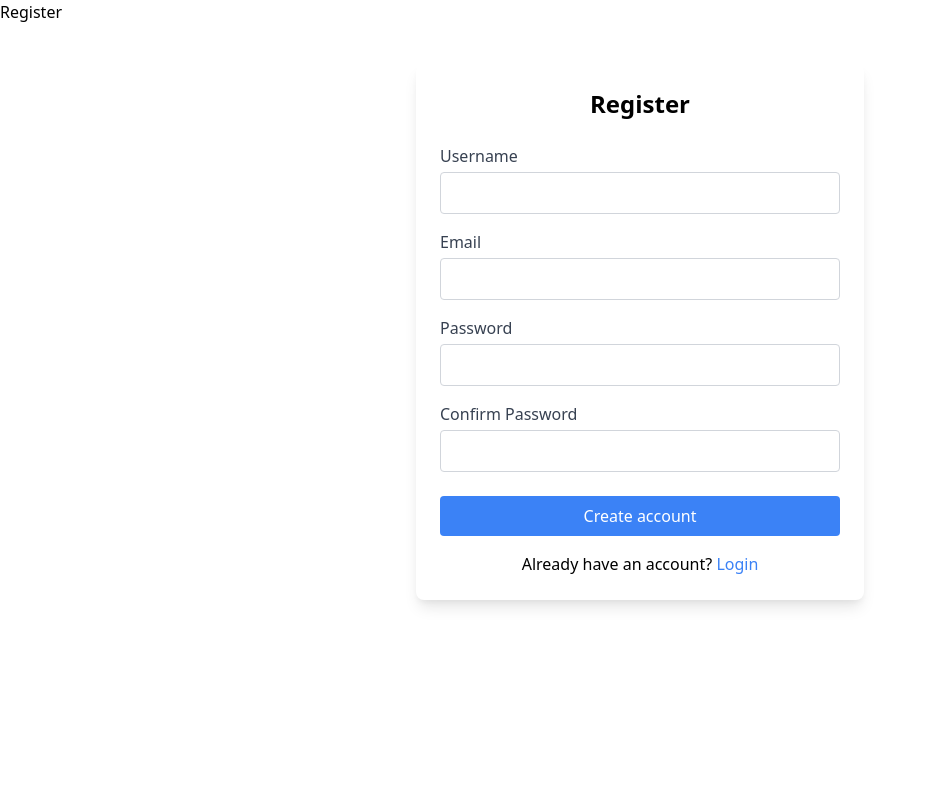
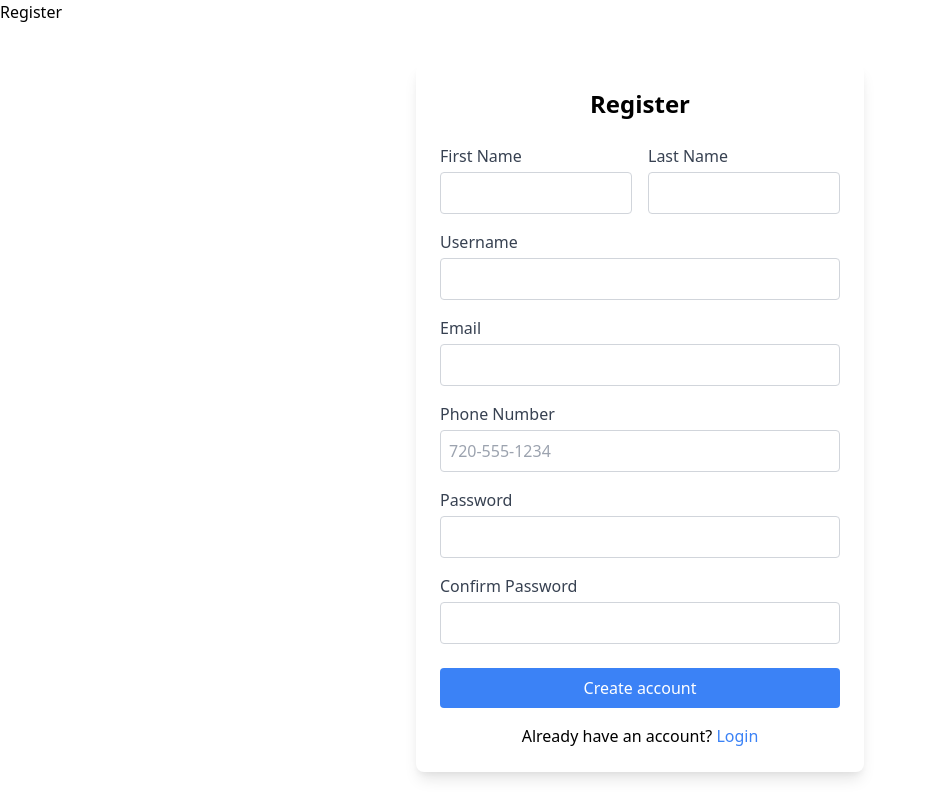
Before and after one commit to stevenbarnes2017/NFL_Football_Pool, a Flask app: page /auth/register in a window 1280 px wide. Shown: the whole page, without its empty margins (0-925 px from the left). Run offline with Flask 3, Linux system fonts and the light colour scheme; some libraries are stand-ins or nearby versions.

Commit message:
Improve signup, group deletion, and pick dates

```diff
--- a/Football_Project/auth/forms.py
+++ b/Football_Project/auth/forms.py
@@ -22,6 +22,18 @@ def _strip(v: str | None) -> str | None:
     return v.strip() if isinstance(v, str) else v
 
 class RegisterForm(FlaskForm):
+    first_name = StringField(
+        "First Name",
+        validators=[DataRequired(message="First name is required."), Length(max=70)],
+        filters=[_strip],
+        render_kw={"autocomplete": "given-name"},
+    )
+    last_name = StringField(
+        "Last Name",
+        validators=[DataRequired(message="Last name is required."), Length(max=70)],
+        filters=[_strip],
+        render_kw={"autocomplete": "family-name"},
+    )
     username = StringField(
         "Username",
         validators=[
@@ -35,6 +47,12 @@ class RegisterForm(FlaskForm):
         "Email",
         validators=[DataRequired(), Email(), Length(max=255)],
         filters=[lambda s: _strip(s).lower() if s else s],
+    )
+    phone = StringField(
+        "Phone Number",
+        validators=[DataRequired(message="Phone number is required."), Length(max=30)],
+        filters=[_strip],
+        render_kw={"autocomplete": "tel", "type": "tel", "placeholder": "720-555-1234"},
     )
     password = PasswordField(
         "Password",
@@ -61,6 +79,20 @@ class RegisterForm(FlaskForm):
         if user:
             raise ValidationError("That email is taken. Please choose a different one.")
 
+    def validate_phone(self, field):
+        try:
+            import phonenumbers
+
+            number = phonenumbers.parse(field.data, "US")
+            if not phonenumbers.is_valid_number(number):
+                raise ValidationError("Enter a valid phone number.")
+            field.data = phonenumbers.format_number(
+                number,
+                phonenumbers.PhoneNumberFormat.E164,
+            )
+        except phonenumbers.NumberParseException as exc:
+            raise ValidationError("Enter a valid phone number.") from exc
+
 class LoginForm(FlaskForm):
     # Allow username OR email in one field
     username = StringField(
--- a/Football_Project/auth/routes.py
+++ b/Football_Project/auth/routes.py
@@ -3,6 +3,7 @@ from flask import render_template, redirect, url_for, flash, request, current_ap
 from flask_login import login_user, logout_user, login_required, current_user
 from sqlalchemy import func
 from werkzeug.security import generate_password_hash, check_password_hash
+from slugify import slugify
 
 from Football_Project import db
 from Football_Project.models import User, GroupMember, PoolGroup
@@ -25,6 +26,8 @@ def register():
         user = User(
             username=form.username.data.strip(),
             email=form.email.data,
+            full_name=f"{form.first_name.data} {form.last_name.data}",
+            phone=form.phone.data,
         )
         user.set_password(form.password.data)
         db.session.add(user)
@@ -41,7 +44,9 @@ def register():
         if form.create_group.data and form.new_group_name.data:
             group = PoolGroup(
                 name=form.new_group_name.data.strip(),
-                is_active=True
+                slug=slugify(form.new_group_name.data.strip()),
+                is_active=True,
+                created_by_user_id=user.id,
             )
             db.session.add(group)
             db.session.flush()
--- a/Football_Project/routes.py
+++ b/Football_Project/routes.py
@@ -25,6 +25,7 @@ from .utils import generate_token, verify_token
 from .services.leaderboard import get_season_leaderboard, get_weekly_leaderboard
 from .services.auth_context import get_effective_user_id
 from Football_Project.services.season import get_current_season_context
+from Football_Project.time_utils import ensure_dt_mt
 from .services.group_service import get_active_group_id
 from Football_Project.services.group_service import get_active_group_id
 from slugify import slugify
@@ -821,7 +822,7 @@ def see_picks():
 
     for pick in user_picks:
         if pick.game.commence_time_mt:
-            game_date = pick.game.commence_time_mt.date()
+            game_date = ensure_dt_mt(pick.game.commence_time_mt).date()
         else:
             game_date = None
 
@@ -834,7 +835,7 @@ def see_picks():
 
     for game in unpicked_games:
         if game.commence_time_mt:
-            game_date = game.commence_time_mt.date()
+            game_date = ensure_dt_mt(game.commence_time_mt).date()
         else:
             game_date = None
 
--- a/Football_Project/templates/auth/register.html
+++ b/Football_Project/templates/auth/register.html
@@ -24,6 +24,19 @@
     <form method="POST" action="{{ url_for('auth.register') }}" novalidate>
       {{ form.hidden_tag() }}
 
+      <div class="grid grid-cols-1 sm:grid-cols-2 gap-4 mb-4">
+        <div>
+          {{ form.first_name.label(class="block text-gray-700") }}
+          {{ form.first_name(class="w-full p-2 border border-gray-300 rounded mt-1") }}
+          {% for e in form.first_name.errors %}<div class="text-sm text-red-600 mt-1">{{ e }}</div>{% endfor %}
+        </div>
+        <div>
+          {{ form.last_name.label(class="block text-gray-700") }}
+          {{ form.last_name(class="w-full p-2 border border-gray-300 rounded mt-1") }}
+          {% for e in form.last_name.errors %}<div class="text-sm text-red-600 mt-1">{{ e }}</div>{% endfor %}
+        </div>
+      </div>
+
       <div class="mb-4">
         {{ form.username.label(class="block text-gray-700") }}
         {{ form.username(class="w-full p-2 border border-gray-300 rounded mt-1") }}
@@ -36,6 +49,14 @@
         {{ form.email.label(class="block text-gray-700") }}
         {{ form.email(class="w-full p-2 border border-gray-300 rounded mt-1") }}
         {% for e in form.email.errors %}
+          <div class="text-sm text-red-600 mt-1">{{ e }}</div>
+        {% endfor %}
+      </div>
+
+      <div class="mb-4">
+        {{ form.phone.label(class="block text-gray-700") }}
+        {{ form.phone(class="w-full p-2 border border-gray-300 rounded mt-1") }}
+        {% for e in form.phone.errors %}
           <div class="text-sm text-red-600 mt-1">{{ e }}</div>
         {% endfor %}
       </div>
```
Also changed, not shown: Football_Project/services/permissions.py (+7 -2 lines), Football_Project/templates/groups.html (+4 -3 lines), tests/test_registration_groups_and_timezone.py (added, +103 -0 lines).
